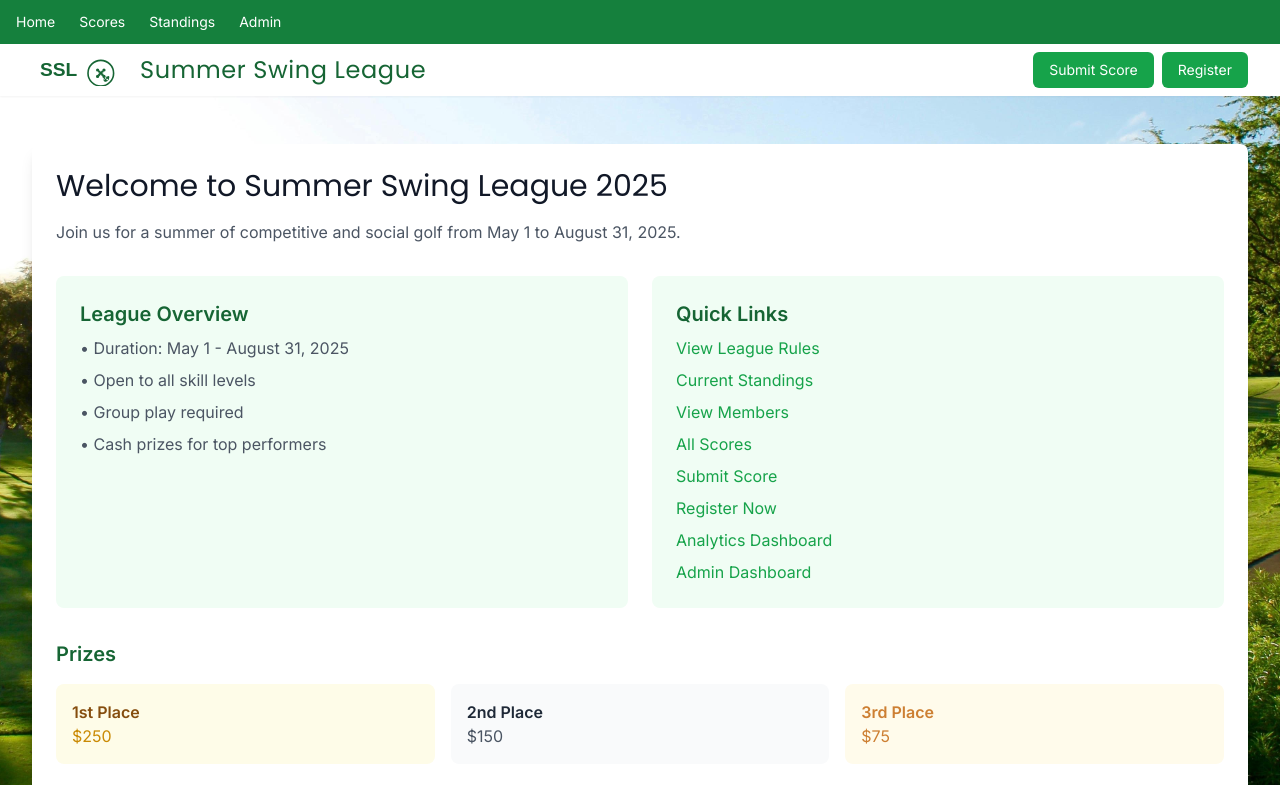
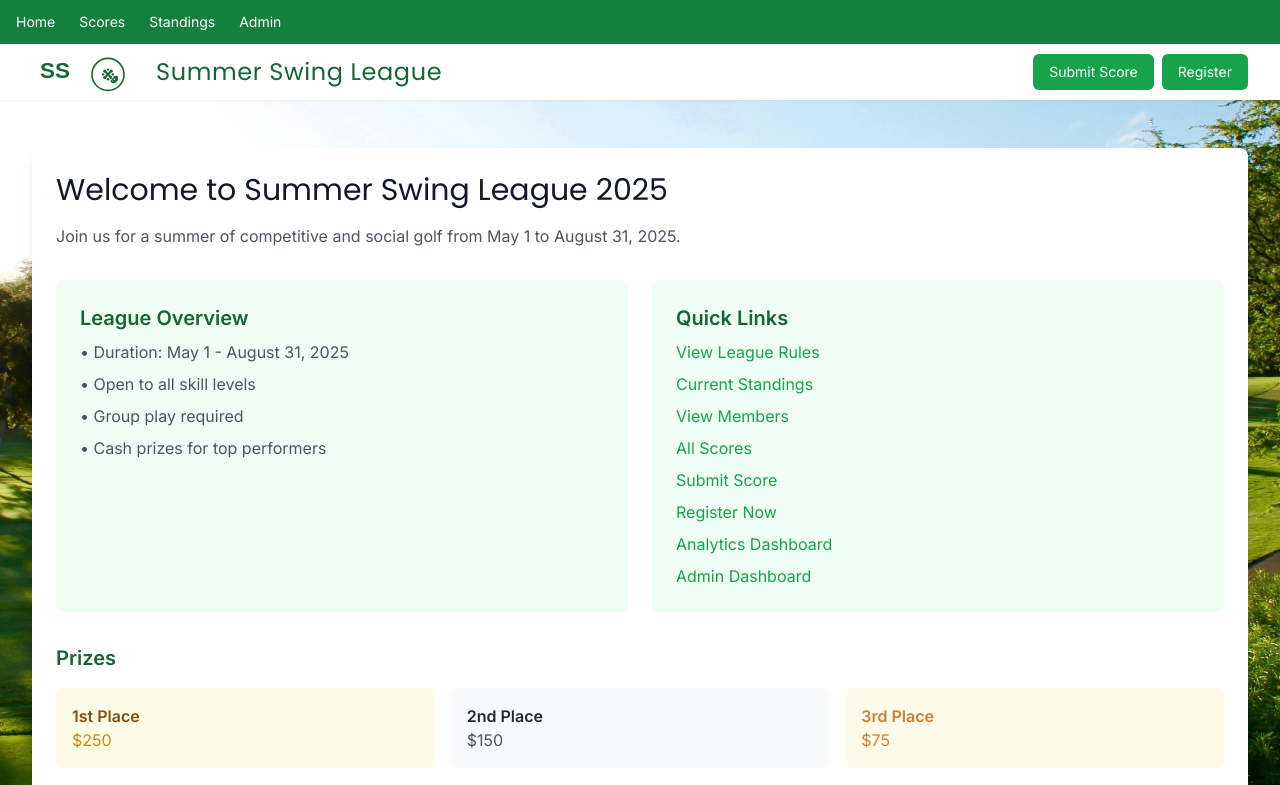
Before and after one commit to matthewmcalear/Summer-Swing-League, a Next.js app: page / in a window 1280 px wide. Shown: the top 785 px of the page. Built offline with nearby package versions, Linux system fonts and the light colour scheme; no server answers; the database is empty.

Commit message:
Update logo to SSL design with golf ball replacing L and enhanced chipped effect

```diff
--- a/app/page.tsx
+++ b/app/page.tsx
@@ -17,7 +17,7 @@ export default function Home() {
         <nav className="max-w-7xl mx-auto px-4 sm:px-6 lg:px-8">
           <div className="flex flex-col sm:flex-row sm:justify-between items-start sm:items-center py-2">
             <div className="flex items-center space-x-3">
-              <Image src="/logo.svg" alt="Summer Swing League Logo" width={120} height={40} className="w-24 h-8" />
+              <Image src="/logo.svg" alt="Summer Swing League Logo" width={140} height={50} className="w-28 h-10" />
               <h1 className={`${pop.className} text-2xl font-bold text-green-800 tracking-wide`}>Summer Swing League</h1>
             </div>
             <div className="flex flex-wrap gap-2 mt-2 sm:mt-0">
```
Also changed, not shown: public/logo.svg.
